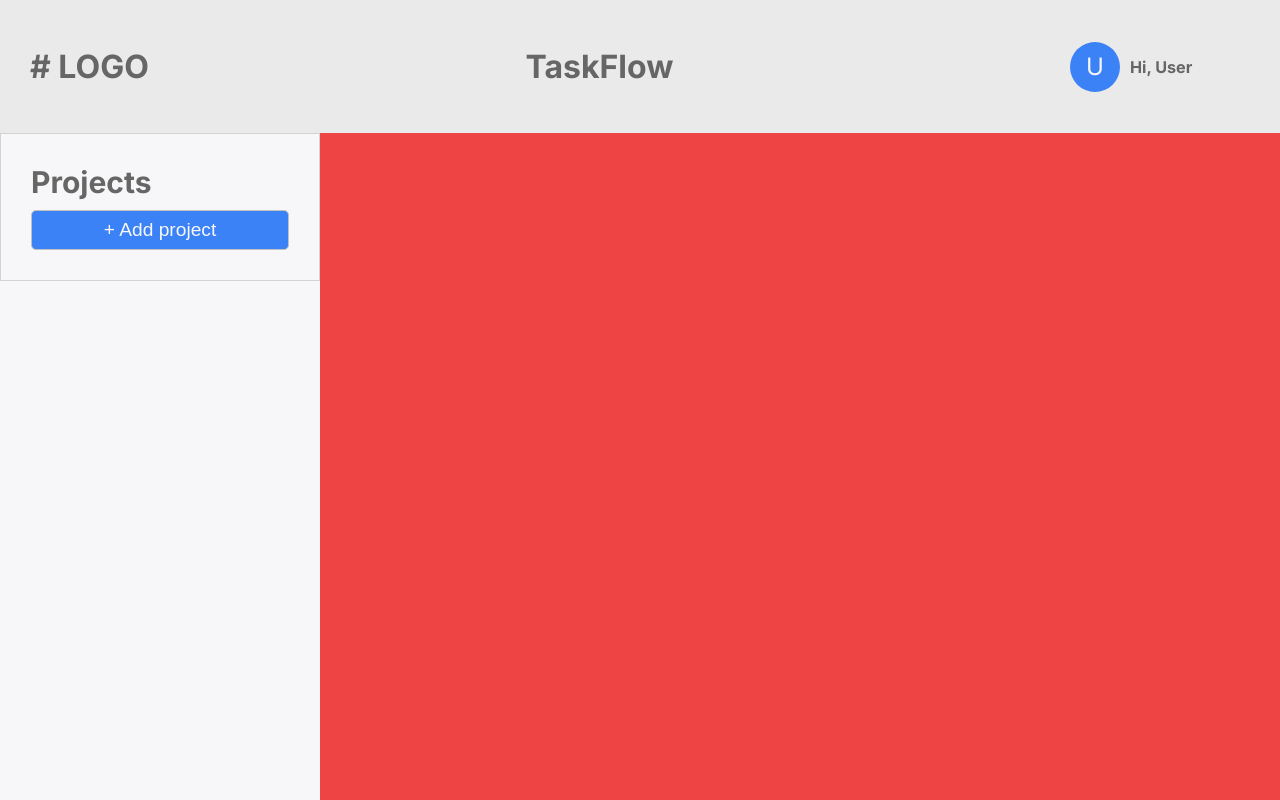
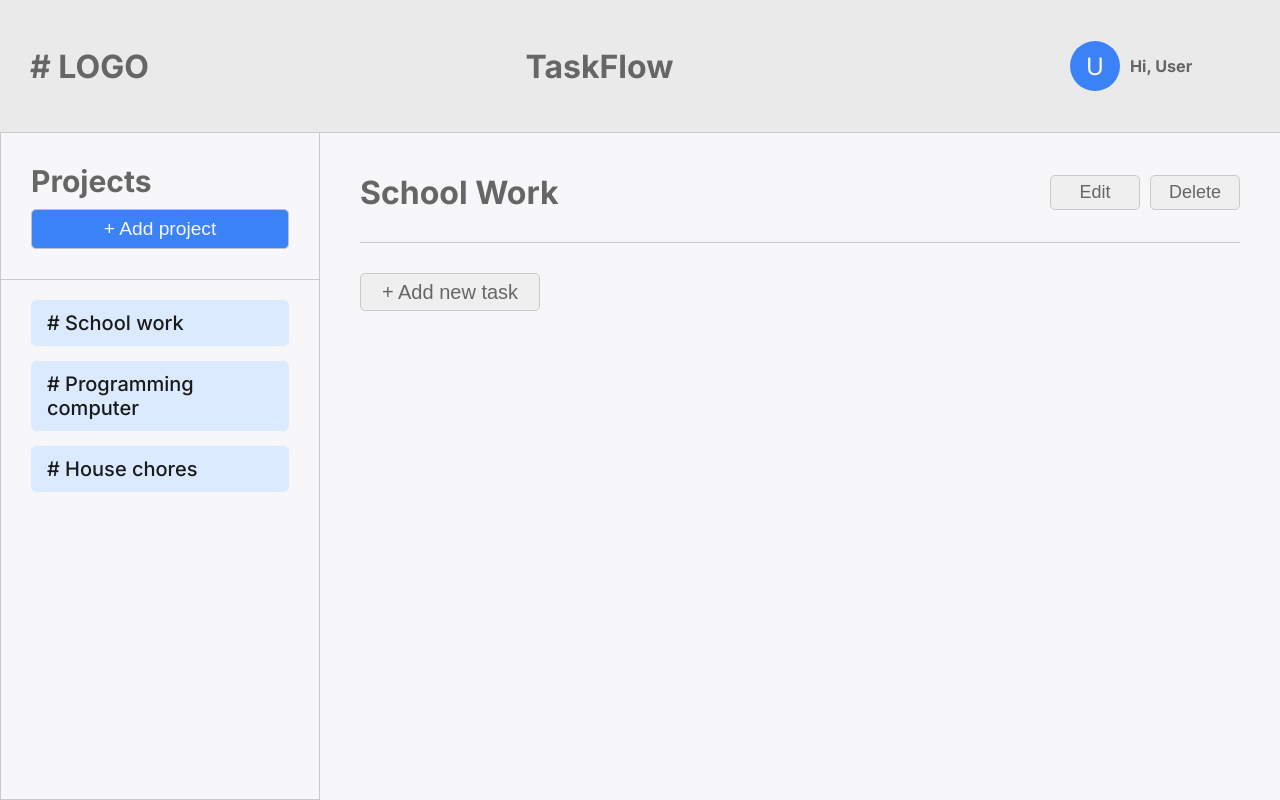
Before and after one commit to unggie/todo-list, a website built with webpack: page src/template.html in a window 1280 px wide. Built offline with nearby package versions, Linux system fonts and the light colour scheme.

Commit message:
Finished the layout for the side bar. Now working on the main container

```diff
--- a/src/main.js
+++ b/src/main.js
@@ -3,11 +3,9 @@ import { createElement, appendChildren } from "./tools";
 // creating the layout
 export const layout = () => {
     const container = createElement("div", "container", "container");
-    // const header = createElement("header", "header-class", "header-class");
     const header = createHeader();
-    // const sideBar = createElement("aside", "side-bar", "side-bar-id");
     const sideBar = createSideBar();
-    const main = createElement("main", "main", "main-id");
+    const main = createMain();
 
     appendChildren(container.render(), header.render(), sideBar.render(), main.render());
     return container;
@@ -42,17 +40,64 @@ const createSideBar = () => {
     const sideBarTop = createElement("div", "side-bar-top");
     const sideBarBottom = createElement("div", "side-bar-bottom");
 
-    const projects  = createElement("h1", "projects-heading");
-    projects.setText("Projects");
-    const addProjectsBtn = createElement("button", "add-project-btn", "add-project");
-    addProjectsBtn.setText("+ Add project");
-
-
-
+    // side bar top
+    const projects  = createElement("h1", "projects-heading", "","Projects");
+    const addProjectsBtn = createElement("button", "add-project-btn", "add-project", "+ Add project");
     appendChildren(sideBarTop.render(), projects.render(), addProjectsBtn.render());
 
+    // side bar bottom
+    const firstProject = createProjectName("# School work");
+    const secondProject = createProjectName("# Programming computer");
+    const thirdProject = createProjectName("# House chores");
+    // const fourthProject = createProjectName("# School work");
+    // const fifthProject = createProjectName("# Programming");
+    // const sixthProject = createProjectName("# House chores");
+    // const projectName = createElement("div", "project-name");
+    // projectName.setText("# Programming");
+    // const projectName = createElement("h1", "project-name", "project-name");
+    appendChildren(sideBarBottom.render(), firstProject.render(), secondProject.render(), thirdProject.render());/*, fourthProject.render(), fifthProject.render(), sixthProject.render());*/
+
+    // appending the children to the parent element
     appendChildren(sideBar.render(), sideBarTop.render(), sideBarBottom.render());
 
     return sideBar;
 }
+
+const createProjectName = (name) => {
+    const projectName = createElement("div", "project-name");
+    projectName.setText(name);
+    return projectName;
+}
+
 // creating the main
+const createMain = () => {
+    const main = createElement("main", "main", "main-id");
+    const mainTop = createElement("div", "main-top", "main-top");
+    const mainBottom = createElement("div", "main-bottom", "main-bottom");
+
+    //main top elements
+    const mainTopLeft = createElement("div", "main-top-left");
+    const mainTopRight = createElement("div", "main-top-right");
+
+    const projectTitle = createElement("h1", "project-title", "project-title", "School Work");
+    appendChildren(mainTopLeft.render(), projectTitle.render());
+
+    const projectEdit = createElement("button", "project-btn", "project-edit-btn", "Edit");
+    const projectDelete = createElement("button", "project-btn", "project-delete-btn", "Delete");
+    appendChildren(mainTopRight.render(), projectEdit.render(), projectDelete.render());
+    appendChildren(mainTop.render(), mainTopLeft.render(), mainTopRight.render());
+
+    // main bottom elements
+    const mainBottomTop = createElement("div", "main-bottom-top");
+    const mainBottomBottom = createElement("div", "main-bottom-bottom");
+
+    const addTaskBtn = createElement("button", "add-task-btn", "add-task-btn", "+ Add new task");
+    appendChildren(mainBottomTop.render(), addTaskBtn.render());
+
+    appendChildren(mainBottom.render(), mainBottomTop.render());
+
+
+    // Appending to parent(main)
+    appendChildren(main.render(), mainTop.render(), mainBottom.render());
+    return main;
+}
--- a/src/style.css
+++ b/src/style.css
@@ -25,38 +25,19 @@
   --fw-semibold: 600;
   --fw-bold: 700;
 
-  /* LINE HEIGHTS                           */
-  --lh-tight: 1.2;
-  --lh-normal: 1.45;
-  --lh-relaxed: 1.6;
-
-  /* SPACING SCALE (8px baseline)           */
-  --space-2xs: 4px;
-  --space-xs: 8px;
-  --space-sm: 12px;
-  --space-md: 16px;
-  --space-lg: 24px;
-  --space-xl: 32px;
-  --space-2xl: 48px;
-
-  /* LAYOUT DIMENSIONS  */
-  --nav-height: 75px;
-  --sidebar-width: 280px;
-  --details-panel-width: 350px;
-
   /* Task cards, inputs */
   --task-height: 70px;
   --task-padding: 20px;
   --input-height: 50px;
 
-  /* COLORS (optional but recommended)      */
+  /* COLORS */
   --color-bg: #ffffff;
   --color-bg-alt: #f7f7f9;
   --color-text: #1a1a1a;
   --color-text-dim: #666666;
   --color-accent: #3b82f6;
   --color-accent-light: #dbeafe;
-  --color-border: #e5e7eb;
+  --color-border: #c9c9c9;
   --color-danger: #ef4444;
   --color-success: #22c55e;
   --color-warning: #f59e0b;
@@ -64,9 +45,6 @@
   /* Shadows */
   --shadow-sm: 0 1px 3px rgba(0,0,0,0.1);
   --shadow-md: 0 4px 8px rgba(0,0,0,0.1);
-  --radius-sm: 6px;
-  --radius-md: 10px;
-  --radius-lg: 16px;
 }
 
 
@@ -92,11 +70,11 @@ body {
   grid-area: 1/1/3/13;
 }
 .side-bar{
-  background-color: var(--color-accent);
+  background-color: var(--color-bg-alt);
   grid-area: 3/1/13/4;
 }
 .main{
-  background-color: var(--color-danger);
+  background-color: var(--color-bg-alt);
   grid-area: 3/4/13/13;
 }
 
@@ -107,6 +85,7 @@ body {
   justify-content: space-between;
   align-items: center;
   color: var(--color-text-dim);
+  border-bottom: 1px solid var(--color-border);
 }
 .logo{
   font-size: var(--fs-app-title);
@@ -140,15 +119,20 @@ body {
 }
 
 
+
+
 /* --------- SIDE BAR STYLES ---------*/
 .side-bar, .side-bar-top, .side-bar-bottom{
   display: flex;
   flex-direction: column;
   background: var(--color-bg-alt);
 }
+
+/* Side bar top style */
 .side-bar-top{
-  border: 1px solid rgb(211, 211, 211);
-  padding: 30px 30px;
+  border: 1px solid var(--color-border);
+  border-top: none;
+  padding: 30px;
   justify-content: center;
   gap: 10px;
 }
@@ -170,3 +154,97 @@ body {
 .add-project-btn:hover{
   box-shadow: var(--shadow-md);
 }
+
+/* side bar bottom */
+.side-bar-bottom{
+  border: 1px solid var(--color-border);
+  border-top: none;
+  flex-grow: 1;
+  padding: 20px 30px;
+  gap: 15px;
+  /* overflow:auto; */
+}
+.project-name{
+  border: 1px solid var(--color-accent-light);
+  border-radius: 5px;
+  background: var(--color-accent-light);
+  padding: 10px 15px;
+  width: 100%;
+  height: auto;
+  overflow: hidden;
+  cursor: pointer;
+  transition: 250ms;
+
+  /* font styles */
+  font-size: 1.25rem;
+  font-weight: var(--fw-medium);
+  color: var(--color-text);
+}
+.project-name:hover{
+  box-shadow: var(--shadow-sm);
+}
+
+
+
+/*----------  MAIN STYLE ---------- */
+.main {
+  display: flex;
+  flex-direction: column;
+  padding: 10px 40px;
+}
+.main-top{
+  border-bottom: 1px solid var(--color-border);
+  height: 100px;
+  display: flex;
+  justify-content: space-between;
+  align-items: center;
+ }
+.main-bottom{
+  flex-grow: 1;
+}
+
+/* main top styles */
+.project-title{
+  font-size: 2rem;
+  color: var(--color-text-dim);
+}
+.main-top-right{
+  display: flex;
+  gap: 10px;
+}
+.project-btn{
+  height: 35px;
+  width: 90px;
+  font-size: 1.125rem;
+  color: var(--color-text-dim);
+  border: 1px solid var(--color-border);
+  border-radius: 5px;
+  cursor: pointer;
+  transition: 250ms;
+}
+.project-btn:hover{
+  color: var(--color-text);
+  box-shadow: var(--shadow-sm);
+}
+
+
+/* main botton styles */
+.main-bottom{
+  display: flex;
+  flex-direction: column;
+  padding: 30px 0;
+}
+.add-task-btn{
+  font-size:1.25rem;
+  width: 180px;
+  height: 37.5px;
+  border: 1px solid var(--color-border);
+  border-radius: 5px;
+  color: var(--color-text-dim);
+  cursor: pointer;
+  transition: 250ms;
+}
+.add-task-btn:hover{
+  color: var(--color-text);
+  box-shadow: var(--shadow-md);
+}
--- a/src/tools.js
+++ b/src/tools.js
@@ -1,8 +1,9 @@
-export const createElement = (type, className="", idName="") => {
+export const createElement = (type, className="", idName="", text="") => {
 
     const element = document.createElement(type);
     if (className) element.classList.add(className);
     if (idName) element.id = idName;
+    if (text) element.textContent = text;
 
     const setText = (text) => {
         element.textContent = text;
```
